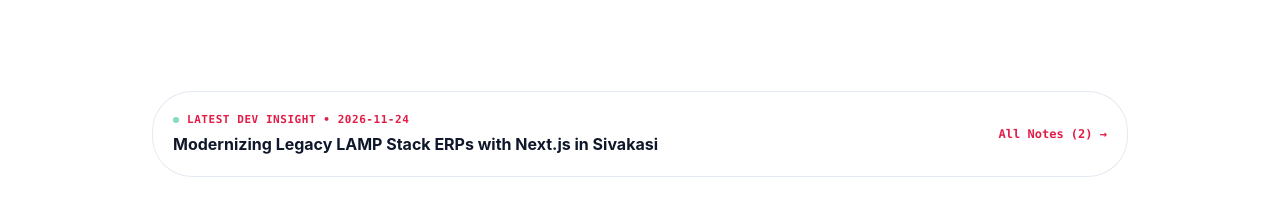
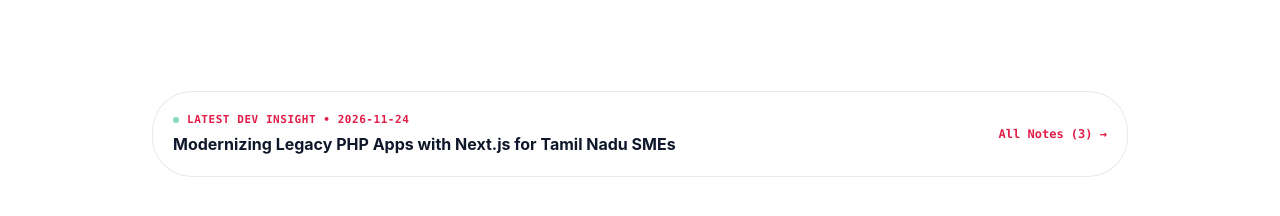
Before and after one commit to 0xdevprabhu/portfolio-next, a Next.js app: page / in a window 1280 px wide. Shown: the part 10520-10736 px from the top of the page. Built offline with nearby package versions, Linux system fonts and the light colour scheme; no server answers.

Commit message:
chore(seo): publish daily engineering insight

```diff
--- a/src/data/insights.ts
+++ b/src/data/insights.ts
@@ -10,6 +10,26 @@ export interface EngineeringInsight {
 }
 
 export const engineeringInsightsData: EngineeringInsight[] = [
+  {
+    "slug": "modernizing-legacy-php-apps-nextjs-tamil-nadu-smes-2026-11-24",
+    "title": "Modernizing Legacy PHP Apps with Next.js for Tamil Nadu SMEs",
+    "summary": "Learn how Sivakasi & Madurai businesses can upgrade legacy PHP systems into high-speed Next.js frontend applications without rewriting existing MySQL databases.",
+    "content": [
+      "Many manufacturing and printing businesses across Sivakasi, Virudhunagar, and Madurai rely heavily on aging legacy PHP/MySQL ERPs and web portals. While these systems contain years of core operational data, their sluggish desktop interfaces, lack of mobile responsiveness, and outdated codebases hold companies back from competing in modern digital markets.",
+      "As a dedicated LAMP stack specialist and Next.js developer in Tamil Nadu, I bridge this gap by architecting headless web applications. By wrapping legacy PHP business logic and MySQL tables in secure RESTful API endpoints, we attach a blazingly fast Next.js React frontend. This yields instant page loads, robust SEO, and responsive mobile UX while preserving existing database logic.",
+      "Modernizing your digital infrastructure doesn't mean starting from scratch or risking business disruption. If you are looking for a freelance web developer in Sivakasi to upgrade your web portals, SaaS platforms, or custom APIs, connect with Prabhu P (@0xdevprabhu) at Noxlay Cyber Tech today."
+    ],
+    "category": "Web Architecture",
+    "keywords": [
+      "Sivakasi developer",
+      "freelance web developer in Sivakasi",
+      "developer prabhu",
+      "LAMP stack specialist",
+      "Next.js developer Tamil Nadu"
+    ],
+    "publishedAt": "2026-11-24",
+    "readTime": "3 min read"
+  },
   {
     "slug": "modernizing-legacy-lamp-stack-erps-nextjs-sivakasi-2026-11-24",
     "title": "Modernizing Legacy LAMP Stack ERPs with Next.js in Sivakasi",
```
